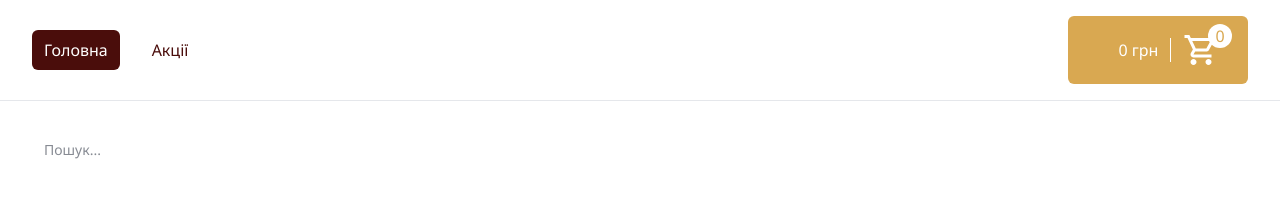
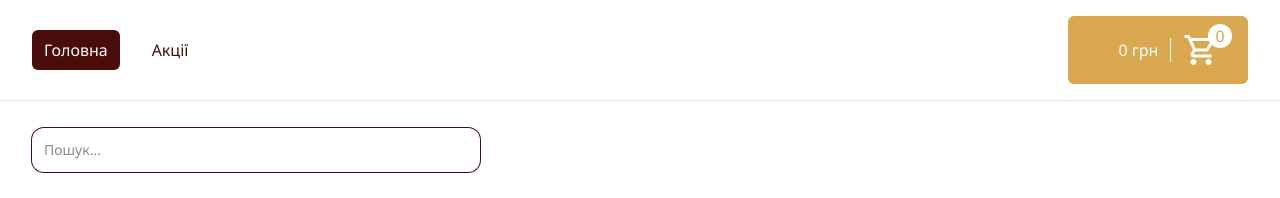
Before and after one commit to LesiaPerebyinis/pizza-app-typescript, a React (Vite) app: page /#/ in a window 1280 px wide. Shown: the top 198 px of the page. Built offline with nearby package versions, Linux system fonts and the light colour scheme.

Commit message:
change style input

```diff
--- a/src/components/SearchInput.tsx
+++ b/src/components/SearchInput.tsx
@@ -16,8 +16,7 @@ export default function SearchInput({ value, deleteValue, handleValue }: ISearch
         onChange={handleValue}
         type="search"
         placeholder="Пошук..."
-        className="border border-dark rounded-md p-3 block w-full text-sm text-gray-900 focus:outline-none focus:ring-1 focus:border-2 focus:border-accent transition-all"
-
+        className="block w-full p-3 my-7 text-sm text-gray-900 rounded-xl outline-none ring ring-dark bg-white focus:ring-2"
       />
 
       {value && (
```
